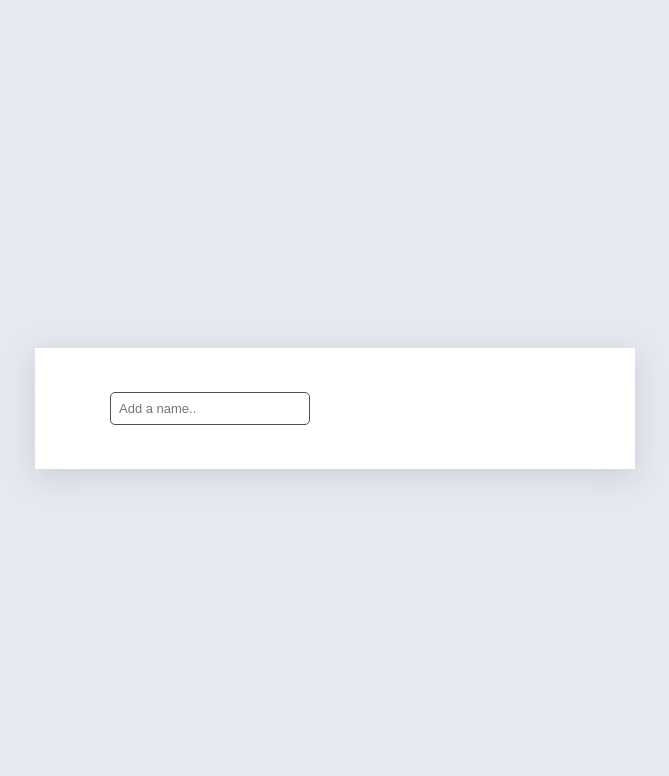
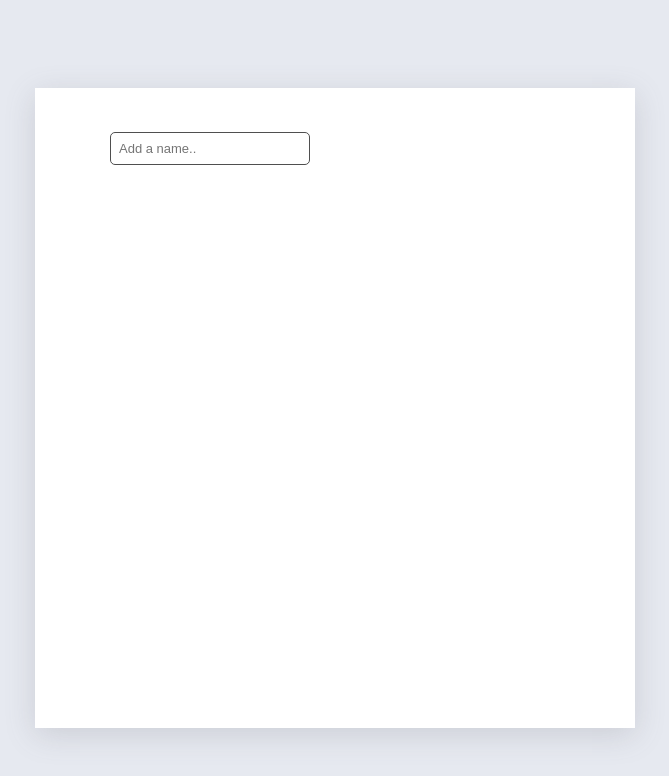
Before and after one commit to danilolan/tree-structure-angular, an Angular app: page / in a window 1280 px wide. Shown: the top 776 px of the page, without its empty margins (305-974 px from the left). Built offline with nearby package versions, Linux system fonts and the light colour scheme.

Commit message:
fix: main height

```diff
--- a/src/app/app.component.css
+++ b/src/app/app.component.css
@@ -4,8 +4,7 @@ main {
   max-width: 600px;
   box-shadow: rgba(100, 100, 111, 0.2) 0px 7px 29px 0px;
   overflow: scroll;
-  max-height: 80vh;
-  height: max-content;
+  height: 80vh;
   padding: 28px;
 }
 
```
